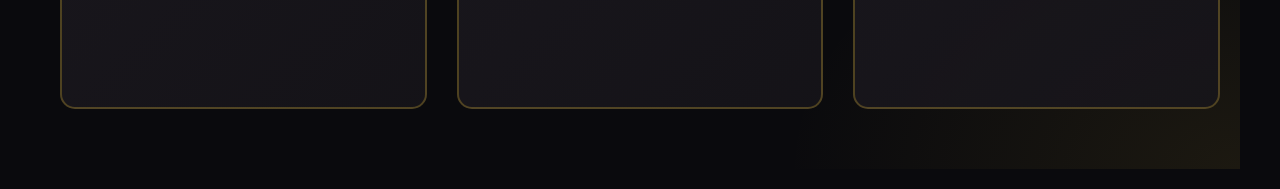
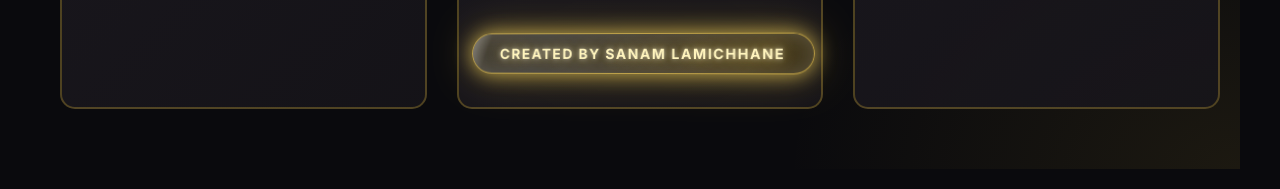
Before and after one commit to Sanamlamichha/footballinfo.com, a plain HTML site: page index.html in a window 1280 px wide. Shown: the part 708-897 px from the top of the page. Drawn offline with nearby package versions, Linux system fonts and the light colour scheme.

```diff
--- a/index.html
+++ b/index.html
@@ -1279,9 +1279,123 @@
                 grid-template-columns: 1fr;
             }
         }
+
+        /* ===== ROTATING SHINY CREATOR BAR ===== */
+        .creator-bar {
+            position: fixed;
+            left: 50%;
+            bottom: 18px;
+            transform: translateX(-50%) perspective(700px) rotateX(0deg);
+            z-index: 2000;
+            padding: 11px 28px;
+            border: 1px solid rgba(255, 215, 90, 0.65);
+            border-radius: 999px;
+            background:
+                linear-gradient(120deg,
+                    rgba(30, 24, 8, 0.92),
+                    rgba(212, 175, 55, 0.28),
+                    rgba(255, 248, 190, 0.18),
+                    rgba(212, 175, 55, 0.28),
+                    rgba(30, 24, 8, 0.92));
+            background-size: 250% 100%;
+            color: #fff4bd;
+            font-family: 'Inter', sans-serif;
+            font-size: 0.88rem;
+            font-weight: 800;
+            letter-spacing: 1.5px;
+            text-transform: uppercase;
+            white-space: nowrap;
+            box-shadow:
+                0 0 12px rgba(244, 211, 94, 0.45),
+                0 0 28px rgba(212, 175, 55, 0.25),
+                inset 0 0 12px rgba(255, 255, 255, 0.08);
+            overflow: hidden;
+            animation:
+                creatorRotate 5s ease-in-out infinite,
+                creatorShine 2.8s linear infinite,
+                creatorGlow 2s ease-in-out infinite;
+            backdrop-filter: blur(8px);
+        }
+
+        .creator-bar::before {
+            content: '';
+            position: absolute;
+            top: -80%;
+            left: -45%;
+            width: 35%;
+            height: 260%;
+            background: linear-gradient(
+                90deg,
+                transparent,
+                rgba(255,255,255,0.9),
+                transparent
+            );
+            transform: skewX(-20deg);
+            animation: creatorSweep 2.4s linear infinite;
+            pointer-events: none;
+        }
+
+        .creator-bar span {
+            position: relative;
+            z-index: 1;
+            text-shadow:
+                0 0 5px rgba(255,255,255,0.55),
+                0 0 14px rgba(244,211,94,0.8);
+        }
+
+        @keyframes creatorRotate {
+            0%, 100% {
+                transform: translateX(-50%) perspective(700px) rotateY(-5deg) rotateX(1deg);
+            }
+            50% {
+                transform: translateX(-50%) perspective(700px) rotateY(5deg) rotateX(-1deg);
+            }
+        }
+
+        @keyframes creatorShine {
+            0% { background-position: 100% 50%; }
+            100% { background-position: -150% 50%; }
+        }
+
+        @keyframes creatorSweep {
+            0% { left: -45%; }
+            100% { left: 125%; }
+        }
+
+        @keyframes creatorGlow {
+            0%, 100% {
+                box-shadow:
+                    0 0 12px rgba(244, 211, 94, 0.4),
+                    0 0 28px rgba(212, 175, 55, 0.22),
+                    inset 0 0 12px rgba(255,255,255,0.08);
+            }
+            50% {
+                box-shadow:
+                    0 0 20px rgba(244, 211, 94, 0.75),
+                    0 0 45px rgba(212, 175, 55, 0.38),
+                    inset 0 0 18px rgba(255,255,255,0.14);
+            }
+        }
+
+        @media (max-width: 600px) {
+            .creator-bar {
+                bottom: 10px;
+                padding: 9px 18px;
+                font-size: 0.72rem;
+                letter-spacing: 1px;
+                max-width: calc(100vw - 24px);
+            }
+        }
+
     </style>
 </head>
 <body>
+
+    <!-- Rotating shiny creator credit -->
+    <div class="creator-bar" aria-label="Created by Sanam Lamichhane">
+        <span>Created by Sanam Lamichhane</span>
+    </div>
+
     <!-- Navigation -->
     <nav>
         <button class="nav-btn active" onclick="showPage('home')">🏠 Home</button>
```
